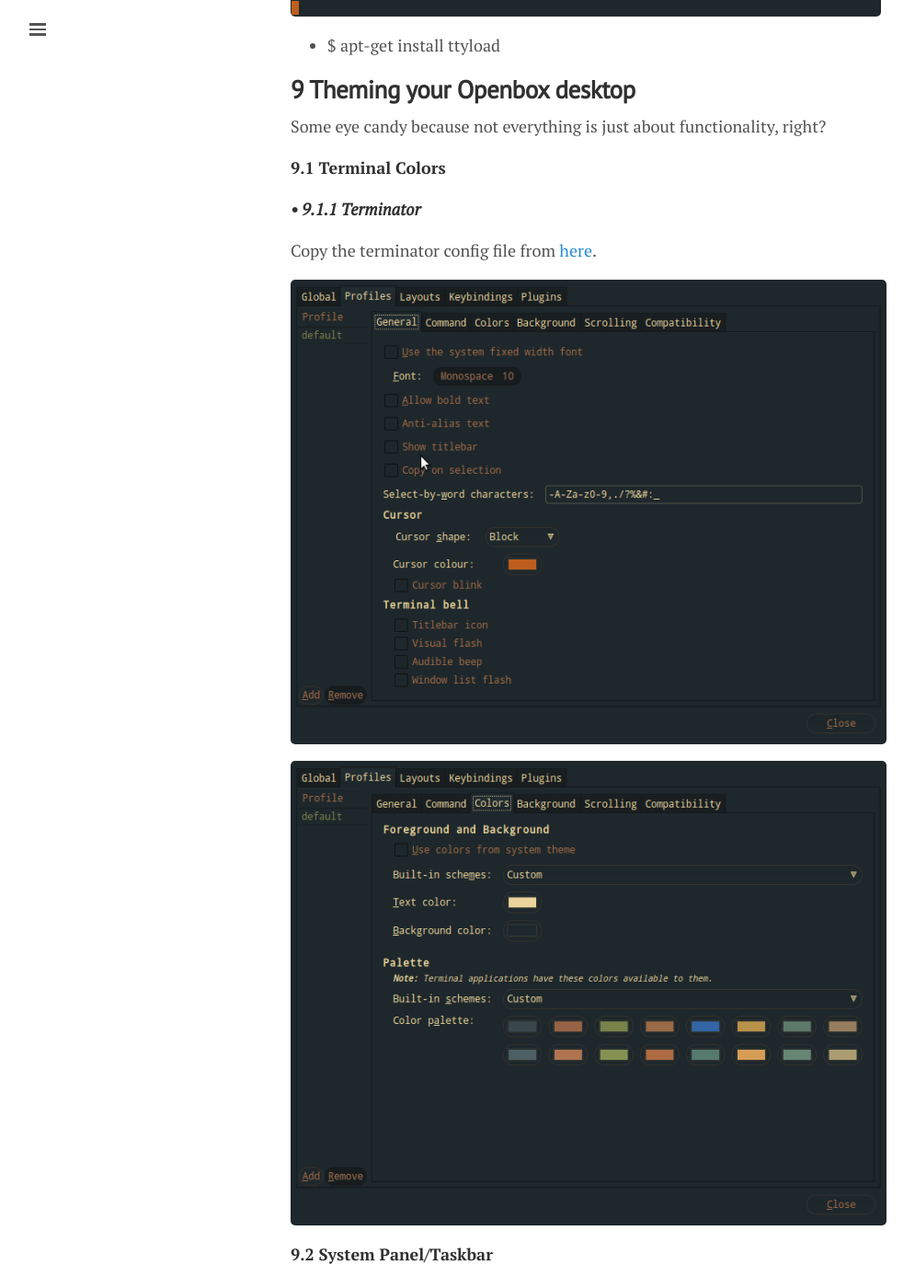
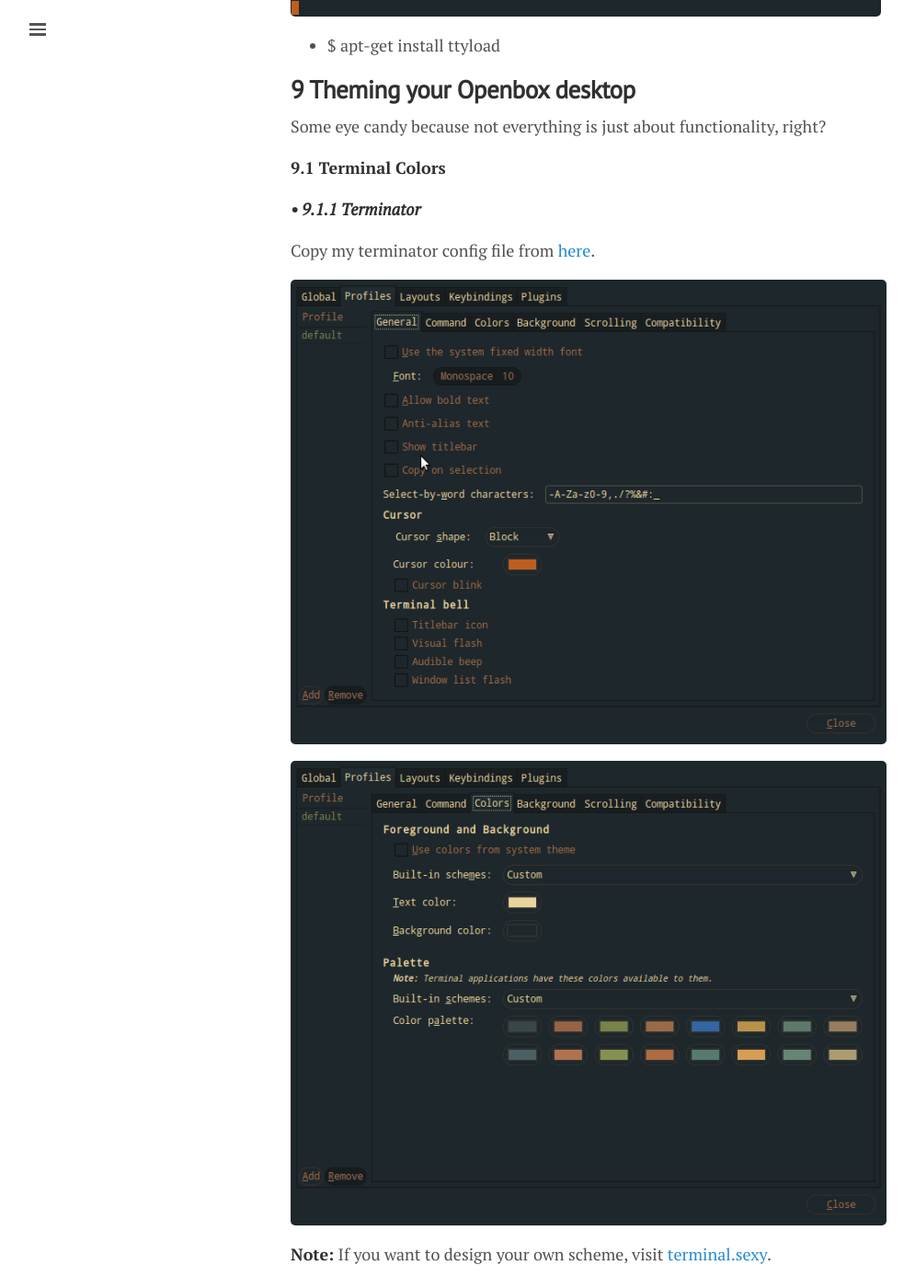
Before and after one commit to lgeurts/lgeurts.github.io, a Jekyll site: the page built from _posts/2017-07-11-bunsenlabs-linux-setup-notes-for dell-inspiron-6000.md, in a window 1280 px wide and 1400 px high, scrolled down 14550 px. Shown: the whole window at 92% size, without its empty margins (0-995 px from the left). Built offline with Jekyll 4.4.1, drawn with Linux system fonts in a browser that asks for light colours; nearby versions of some CDN libraries; comment, search, counter and statistics services are not loaded.

Commit message:
Added link to terminator section

```diff
--- a/_posts/2017-07-11-bunsenlabs-linux-setup-notes-for dell-inspiron-6000.md
+++ b/_posts/2017-07-11-bunsenlabs-linux-setup-notes-for dell-inspiron-6000.md
@@ -416,11 +416,13 @@ Some eye candy because not everything is just about functionality, right?
 
 ***• 9.1.1 Terminator***
 
-Copy the terminator config file from [here](https://github.com/lgeurts/BunsenLabs-Setup/tree/master/.config/terminator).
+Copy my terminator config file from [here](https://github.com/lgeurts/BunsenLabs-Setup/tree/master/.config/terminator).
 
 ![terminator](/assets/terminator-general.png)
 
 ![terminator](/assets/terminator-colors.png)
+
+**Note:** If you want to design your own scheme, visit [terminal.sexy](https://terminal.sexy/).
 
 **9.2 System Panel/Taskbar**
 
```
